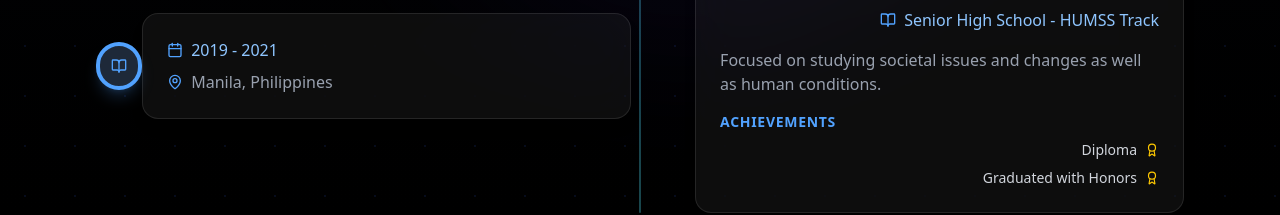
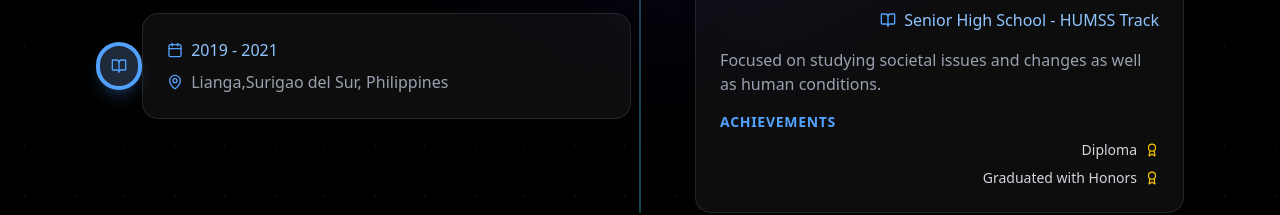
Before and after one commit to KSCervantes/Typescript_Portfolio, a React (Vite) app: page / in a window 1280 px wide. Shown: the part 2748-2963 px from the top of the page. Built offline with nearby package versions, Linux system fonts and the light colour scheme.

Commit message:
Update Schools.tsx

```diff
--- a/src/components/Schools.tsx
+++ b/src/components/Schools.tsx
@@ -8,7 +8,7 @@ export default function Schools() {
       id: 1,
       name: "North Eastern Mindanao State University",
       degree: "Bachelor of Science in Computer Science",
-      year: "2021 - 2025",
+      year: "2022 - 2025",
       location: "Lianga, Surigao del Sur, Philippines",
       description: "Specialized in web and mobile application development with focus on modern frameworks and programming languages.",
       achievements: ["None", "Ongoing"]
@@ -18,7 +18,7 @@ export default function Schools() {
       name: "Lianga National Comprehensive High School",
       degree: "Senior High School - HUMSS Track",
       year: "2019 - 2021",
-      location: "Manila, Philippines",
+      location: "Lianga,Surigao del Sur, Philippines",
       description: "Focused on studying societal issues and changes as well as human conditions.",
       achievements: ["Diploma", "Graduated with Honors"]
     }
```
